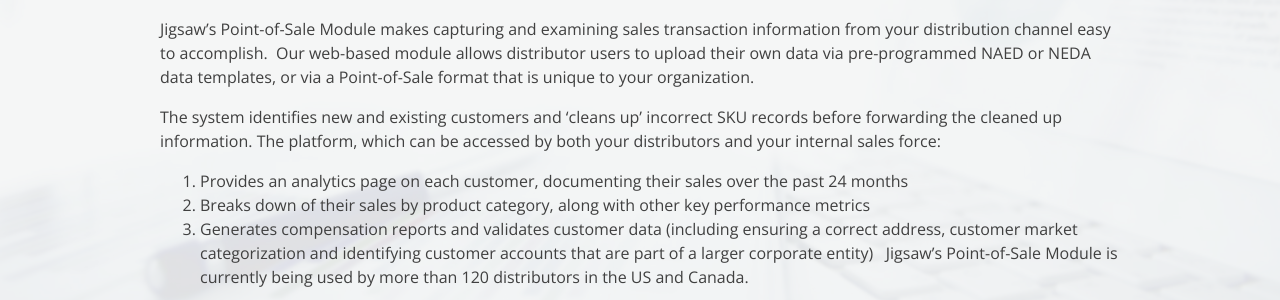
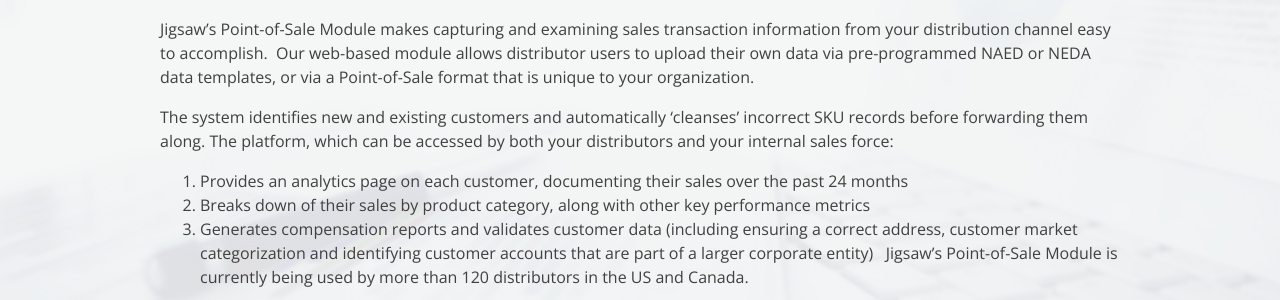
Before and after one commit to Codefully/jigsaw-redo, a Jekyll site: the page built from pages/manufacturers-pos.md, in a window 1280 px wide. Shown: the part 476-776 px from the top of the page. Built offline with Jekyll 4.4.1, drawn with Linux system fonts in a browser that asks for light colours; nearby versions of some CDN libraries; some web fonts are replaced.

Commit message:
Updated Manufacturers Pos

```diff
--- a/pages/manufacturers-pos.md
+++ b/pages/manufacturers-pos.md
@@ -8,7 +8,7 @@ layout: page
 
 Jigsaw's Point-of-Sale Module makes capturing and examining sales transaction information from your distribution channel easy to accomplish.  Our web-based module allows distributor users to upload their own data via pre-programmed NAED or NEDA data templates, or via a Point-of-Sale format that is unique to your organization.
 
-The system identifies new and existing customers and 'cleans up' incorrect SKU records before forwarding the cleaned up information. The platform, which can be accessed by both your distributors and your internal sales force:
+The system identifies new and existing customers and automatically 'cleanses' incorrect SKU records before forwarding them along. The platform, which can be accessed by both your distributors and your internal sales force:
 
 1. Provides an analytics page on each customer, documenting their sales over the past 24 months
 2. Breaks down of their sales by product category, along with other key performance metrics
```
